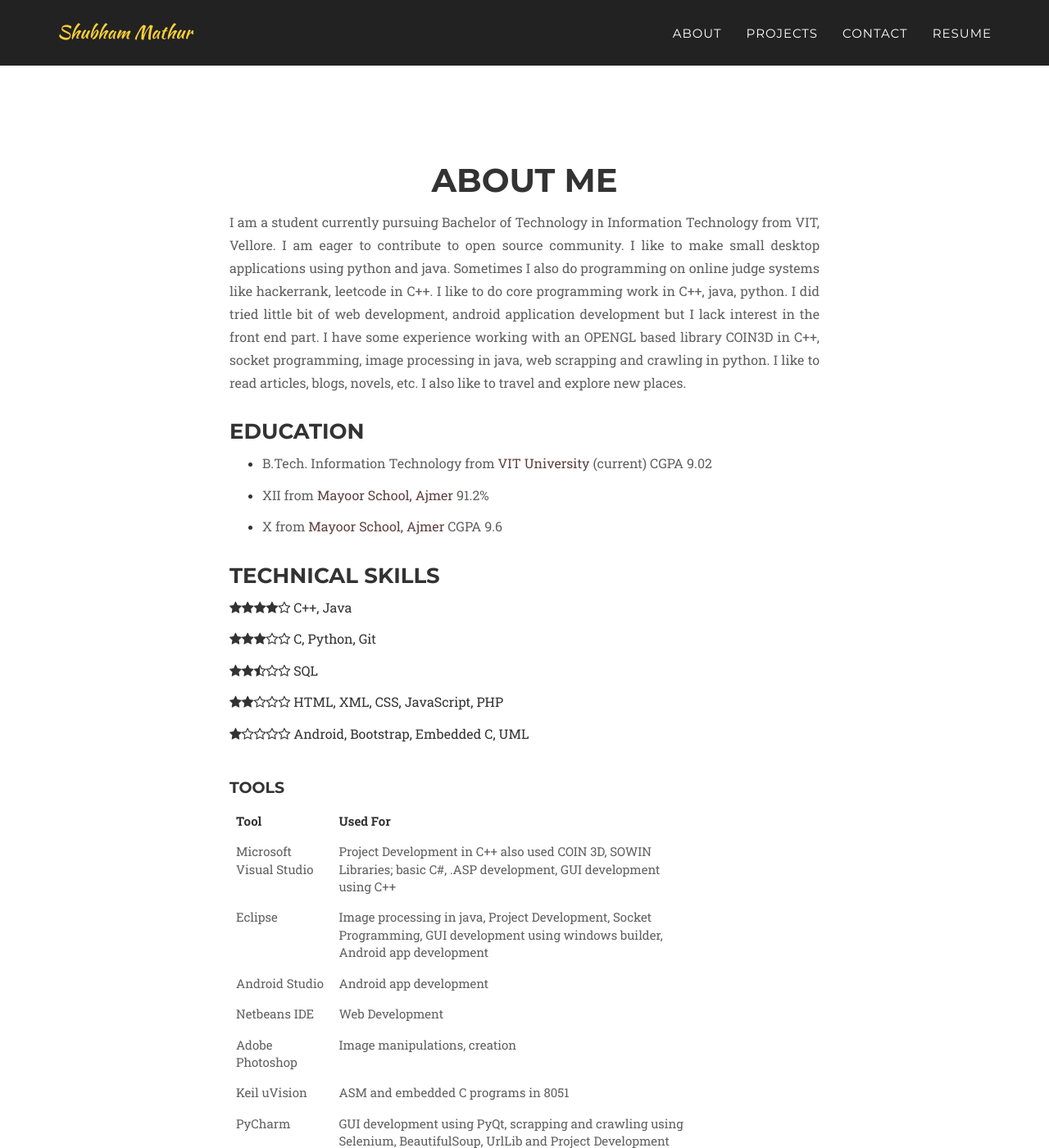
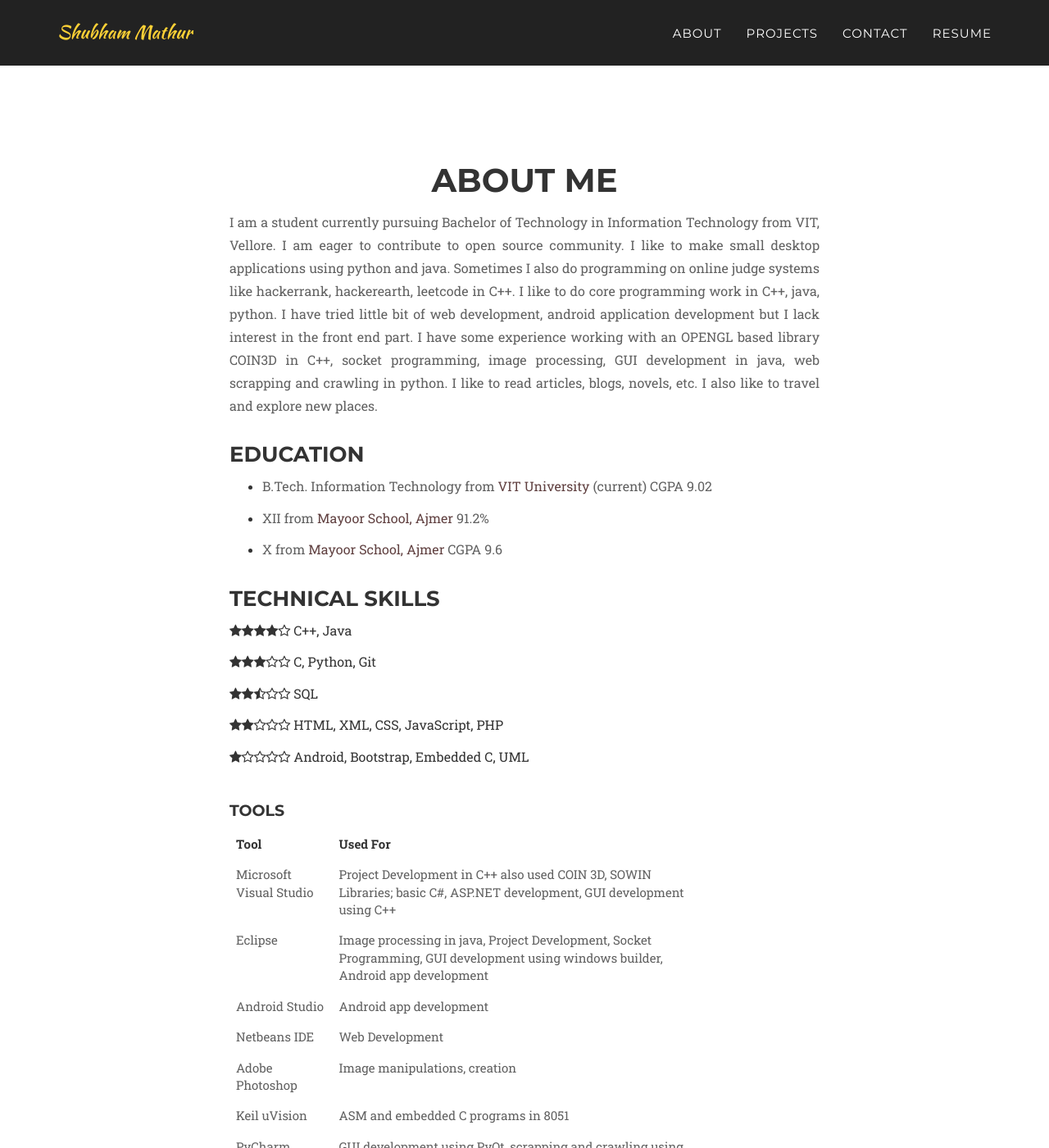
Before and after one commit to googleknight/PersonalWebpage, a Jekyll site: the page built from index.html, in a window 1280 px wide and 1400 px high, scrolled down 638 px. Shown: the whole window at 82% size. Built offline with Jekyll 4.4.1, drawn with Linux system fonts in a browser that asks for light colours; some web fonts are replaced.

Commit message:
Latest publication link updated

```diff
--- a/_includes/about.html
+++ b/_includes/about.html
@@ -7,11 +7,11 @@
 						<h2 class="section-heading">About Me</h2>
 						<p class="large text-justify text-muted">I am a student currently pursuing Bachelor of Technology in Information Technology from VIT, Vellore.
 						I am eager to contribute to open source community. I like to make small desktop applications using python and java.
-						Sometimes I also do programming on online judge systems like hackerrank, leetcode in C++.
-						I like to do core programming work in C++, java, python. I did tried little bit of web development,
+						Sometimes I also do programming on online judge systems like hackerrank, hackerearth, leetcode in C++.
+						I like to do core programming work in C++, java, python. I have tried little bit of web development,
 						android application development but I lack interest in the front end part.
 						I have some experience working with an OPENGL based library COIN3D in C++, socket programming,
-						image processing in java, web scrapping and crawling in python. I like to read articles, blogs, novels, etc.
+						image processing, GUI development in java, web scrapping and crawling in python. I like to read articles, blogs, novels, etc.
 						I also like to travel and explore new places.</p>
 					</div>
 					<div class="col-lg-12">
@@ -42,7 +42,7 @@
 						<tbody>
 						  <tr>
 							<td class="text-muted">Microsoft Visual Studio</td>
-							<td class="text-muted">Project Development in C++ also used COIN 3D, SOWIN Libraries; basic C#, .ASP development, GUI development using C++</td>
+							<td class="text-muted">Project Development in C++ also used COIN 3D, SOWIN Libraries; basic C#, ASP.NET development, GUI development using C++</td>
 						  </tr>
 						  <tr>
 							<td class="text-muted">Eclipse</td>
@@ -102,7 +102,7 @@
 						  <div class="panel-body text-justify text-muted">
 						  <strong>Static Load Balancing Using ASA Max-Min Algorithm</strong>
 						  <span class="label label-success"><a href="{{ "/Certificates/IJRASET8525_Shubham_Mathur.pdf" | prepend: site.baseurl }}" target="_blank">Certificate</a></span>
-						  <span class="label label-warning"><a href="{{ "/Certificates/IJRASET8525_Shubham_Mathur.pdf" | prepend: site.baseurl }}" target="_blank">Paper</a></span>
+						  <span class="label label-warning"><a href="http://www.ijraset.com/fileserve.php?FID=8525" target="_blank">Paper</a></span>
 						  <br>
 							Developed a new algorithm by optimizing Max-Min load balancing algorithm to generate an overall better makespan of tasks.
 							The proposed method is evaluated for particular testcases in which Max-Min fails and the results are compared by plotting
```
